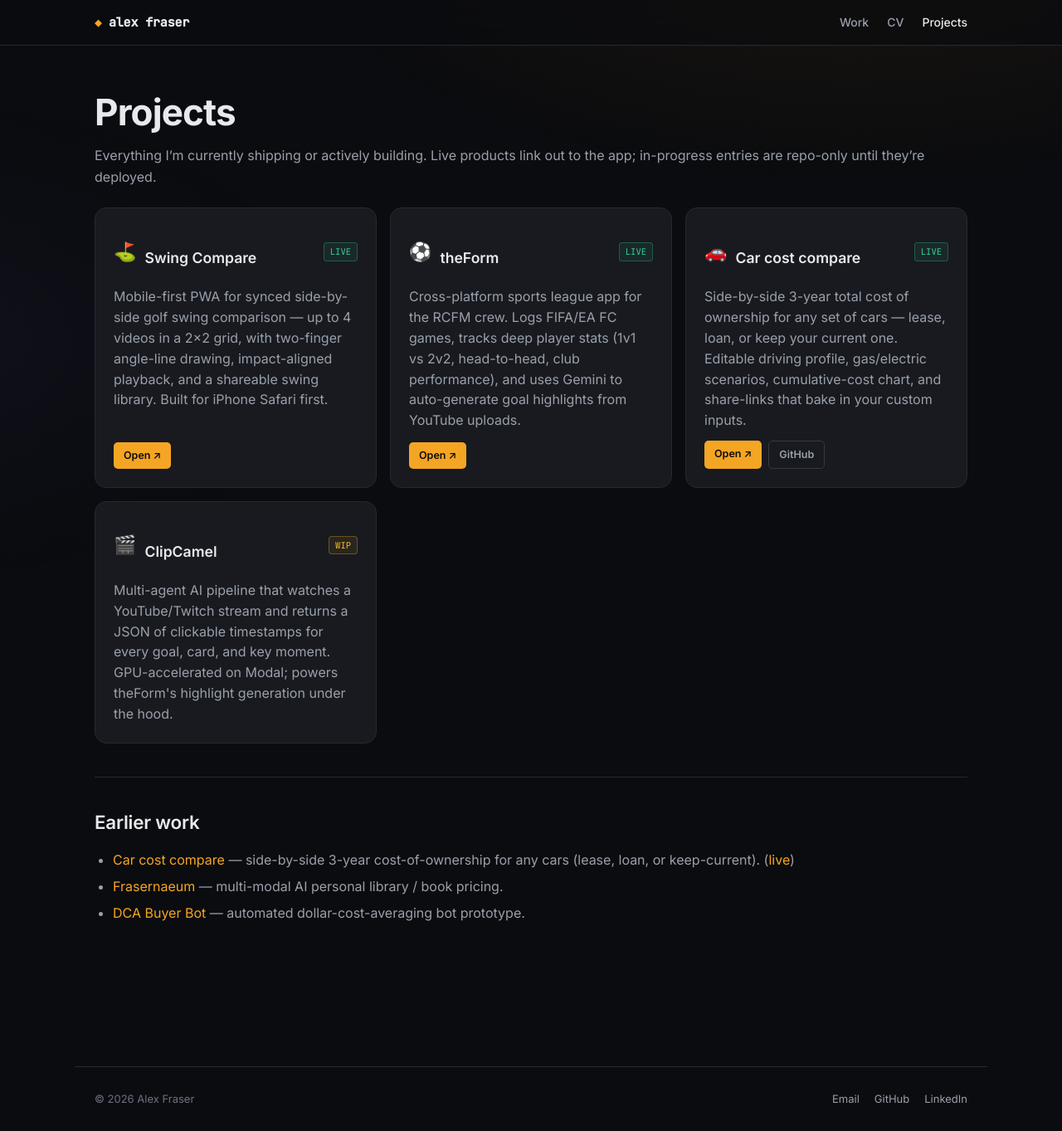
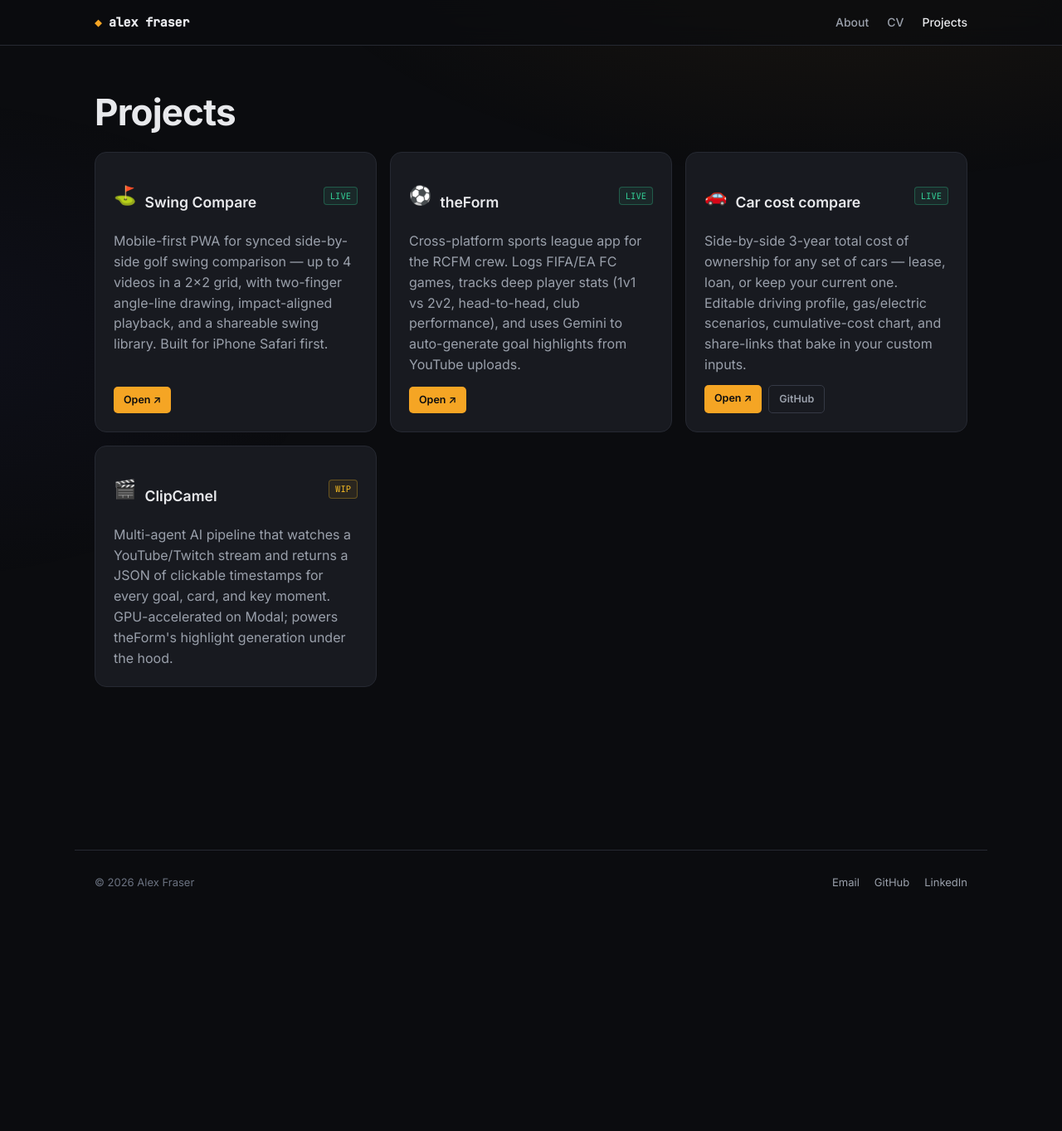
Before and after one commit to alexfraseriv/alexfraseriv.github.io, a Jekyll site: the page built from _pages/projects/projects.md, in a window 1280 px wide and 1363 px high. Shown: the whole window at 83% size. Built offline with Jekyll 4.4.1, drawn with Linux system fonts in a browser that asks for light colours.

Commit message:
nav: Work → About; projects page = just a list
- Nav title "Work" → "About" (keeps the same `/` destination — home
  doubles as the about page).
- /projects/ stripped to just the heading + project grid. Drops the
  "shipping or actively building" preamble (the "shipping" wording the
  user flagged) and the redundant "Earlier work" subsection that
  duplicated entries already in the grid.

```diff
--- a/_config.yml
+++ b/_config.yml
@@ -4,7 +4,7 @@ baseurl: ""
 url: "https://www.alexfraser.com"
 theme: minima
 nav:
-  - title: "Work"
+  - title: "About"
     url: "/"
   - title: "CV"
     url: "/cv/"
--- a/_pages/projects/projects.md
+++ b/_pages/projects/projects.md
@@ -2,19 +2,9 @@
 layout: default
 title: "Projects"
 permalink: /projects/
-description: "All of Alex Fraser's shipped and in-progress projects."
+description: "Alex Fraser's projects."
 ---
 
 # Projects
 
-Everything I'm currently shipping or actively building. Live products link out to the app; in-progress entries are repo-only until they're deployed.
-
 {% include projects-list.html %}
-
----
-
-## Earlier work
-
-- [Car cost compare](/projects/car-cost-compare/) — side-by-side 3-year cost-of-ownership for any cars (lease, loan, or keep-current). ([live](https://alexfraseriv.github.io/car-cost-compare/))
-- [Frasernaeum](/projects/frasernaeum/) — multi-modal AI personal library / book pricing.
-- [DCA Buyer Bot](/projects/dcab_bot/) — automated dollar-cost-averaging bot prototype.
```
